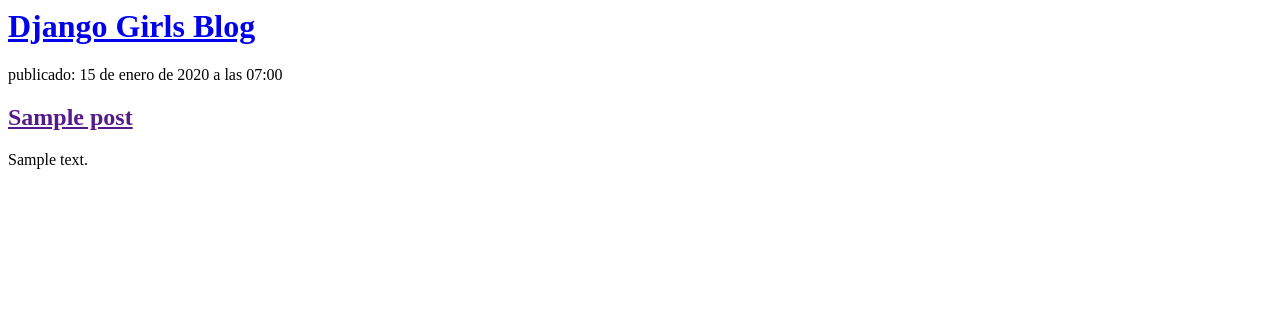
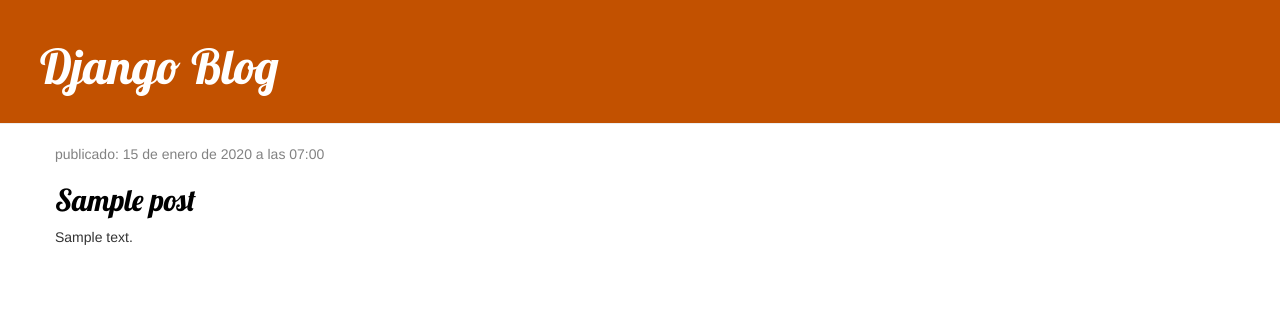
Before and after one commit to matizaidan/my-first-blog, a Django app: page / in a window 1280 px wide. Shown: the top 316 px of the page. Run offline with Django 4.2, Linux system fonts and the light colour scheme; tables that the repository leaves empty hold one stand-in row (values such as "Sample post"); some libraries are stand-ins or nearby versions.

Commit message:
Agragando stylos.

```diff
--- /dev/null
+++ b/blog/static/css/blog.css
@@ -0,0 +1,46 @@
+.page-header {
+    background-color: #C25100;
+    margin-top: 0;
+    padding: 20px 20px 20px 40px;
+}
+
+.page-header h1, .page-header h1 a, .page-header h1 a:visited, .page-header h1 a:active {
+    color: #ffffff;
+    font-size: 36pt;
+    text-decoration: none;
+}
+
+.content {
+    margin-left: 40px;
+}
+
+h1, h2, h3, h4 {
+    font-family: 'Lobster', cursive;
+}
+
+.date {
+    color: #828282;
+}
+
+.save {
+    float: right;
+}
+
+.post-form textarea, .post-form input {
+    width: 100%;
+}
+
+.top-menu, .top-menu:hover, .top-menu:visited {
+    color: #ffffff;
+    float: right;
+    font-size: 26pt;
+    margin-right: 20px;
+}
+
+.post {
+    margin-bottom: 70px;
+}
+
+.post h2 a, .post h2 a:visited {
+    color: #000000;
+}
--- a/blog/templates/blog/post_list.html
+++ b/blog/templates/blog/post_list.html
@@ -1,18 +1,33 @@
+{% load static %}
 <html>
     <head>
-        <title>Django Girls blog</title>
+
+
+        <link rel="stylesheet" href="//maxcdn.bootstrapcdn.com/bootstrap/3.2.0/css/bootstrap.min.css">
+        <link rel="stylesheet" href="//maxcdn.bootstrapcdn.com/bootstrap/3.2.0/css/bootstrap-theme.min.css">
+        <link rel="stylesheet" href="{% static 'css/blog.css' %}">
+        <link href="//fonts.googleapis.com/css?family=Lobster&subset=latin,latin-ext" rel="stylesheet" type="text/css">
     </head>
     <body>
-        <div>
-            <h1><a href="/">Django Girls Blog</a></h1>
+        <div class="page-header">
+            <h1><a href="/">Django Blog</a></h1>
         </div>
 
-        {% for post in posts %}
-            <div>
-                <p> publicado: {{ post.published_date }}</p>
-                <h2><a href="">{{ post.title }}</a></h2>
-                <p>{{ post.text|linebreaksbr }}</p>
+        <div class="content container">
+            <div class="row">
+                <div class="col-md-8">
+                    {% for post in posts %}
+                        <div class="post">
+                            <div class="date">
+                                <p>publicado: {{ post.published_date }}</p>
+                            </div>
+                            <h2><a href="">{{ post.title }}</a></h2>
+                            <p>{{ post.text|linebreaksbr }}</p>
+                        </div>
+                    {% endfor %}
+                </div>
             </div>
-        {% endfor %}
+        </div>
+
     </body>
 </html>
--- a/mysite/settings.py
+++ b/mysite/settings.py
@@ -113,6 +113,7 @@
 
 STATIC_URL = 'static/'
 STATIC_ROOT = BASE_DIR / 'staticfiles'  # Usualmente 'staticfiles' es la convención para la colección de archivos estáticos.
+STATICFILES_DIRS = [os.path.join(BASE_DIR, 'static')]
 
 # Default primary key field type
 # https://docs.djangoproject.com/en/4.2/ref/settings/#default-auto-field
```
